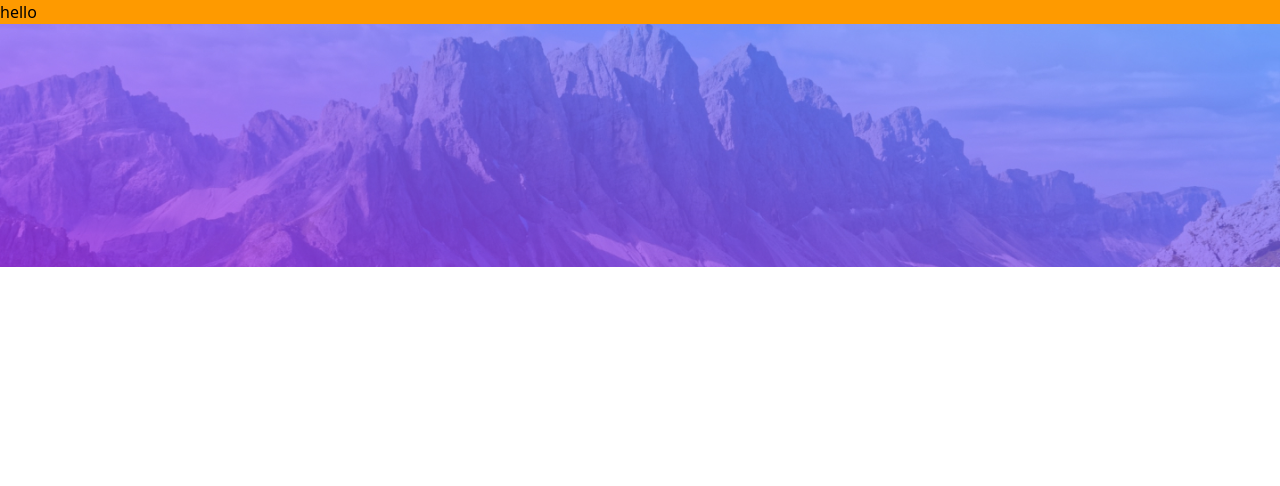
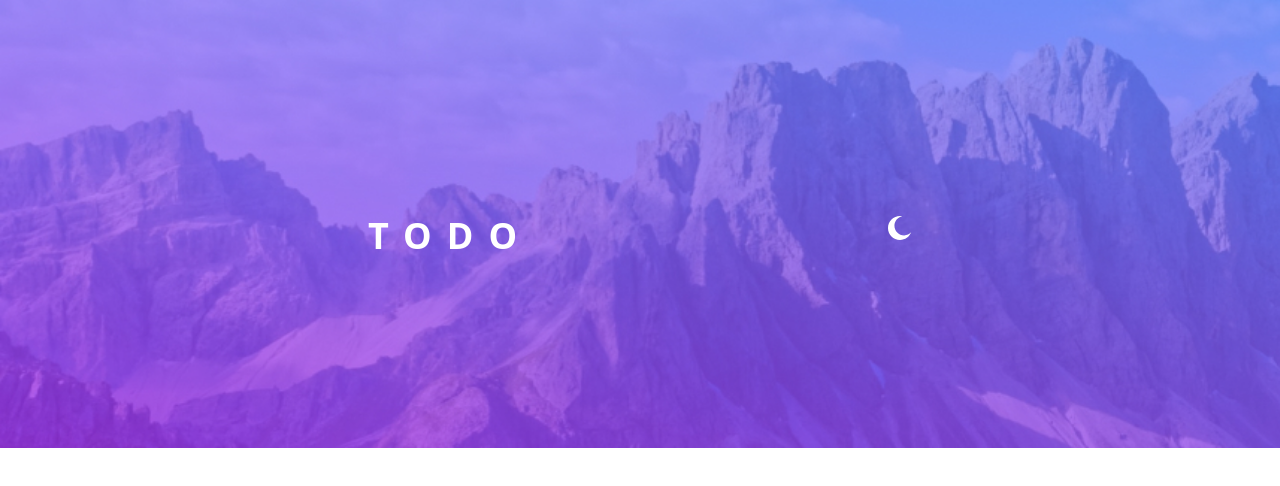
Before and after one commit to AhmedHesham303/Todo, a React (Vite) app: page / in a window 1280 px wide. Shown: the top 486 px of the page. Built offline with nearby package versions, Linux system fonts and the light colour scheme.

Commit message:
Adding the to do header

```diff
--- a/index.html
+++ b/index.html
@@ -4,6 +4,9 @@
     <meta charset="UTF-8" />
     <meta name="viewport" content="width=device-width, initial-scale=1.0" />
     <title>Todo-App</title>
+    <style>
+      @import url("https://fonts.googleapis.com/css2?family=Josefin+Sans:ital,wght@0,100..700;1,100..700&family=Montserrat:ital,wght@0,100..900;1,100..900&family=Nunito+Sans:ital,opsz,wght@0,6..12,200..1000;1,6..12,200..1000&family=Roboto:ital,wght@0,100;0,300;0,400;0,500;0,700;0,900;1,100;1,300;1,400;1,500;1,700;1,900&display=swap");
+    </style>
   </head>
   <body>
     <div id="root"></div>
--- a/src/App.jsx
+++ b/src/App.jsx
@@ -1,5 +1,12 @@
+import TodosList from "./components/TodosList";
+import Header from "./components/Header";
 function App() {
-  return <div className="text-3x bg-amber-500">hello</div>;
+  return (
+    <div className="container w-[34rem] flex items-center justify-center">
+      <Header />
+      <TodosList />
+    </div>
+  );
 }
 
 export default App;
--- a/src/components/Header.jsx
+++ b/src/components/Header.jsx
@@ -1,5 +1,16 @@
 function Header() {
-  return <div></div>;
+  return (
+    <header className="flex justify-between w-full mt-16 mb-10">
+      <h1 className="text-4xl  text-white font-bold tracking-[15px] font-josefin">
+        TODO
+      </h1>
+      <img
+        className="w-6 h-6 hover:cursor-pointer"
+        src="/src/assets/moon-icon.svg"
+        alt="moon icon"
+      />
+    </header>
+  );
 }
 
 export default Header;
--- a/src/components/TodoRow.jsx
+++ b/src/components/TodoRow.jsx
@@ -1,5 +1,5 @@
 function TodoRow() {
-  return <div></div>;
+  return <div className="w-full h-16 bg-white"></div>;
 }
 
 export default TodoRow;
--- a/src/components/TodosList.jsx
+++ b/src/components/TodosList.jsx
@@ -1,5 +1,17 @@
+import TodoRow from "./TodoRow";
+
 function TodosList() {
-  return <div></div>;
+  return (
+    <div className="">
+      <TodoRow />
+      <TodoRow />
+      <TodoRow />
+      <TodoRow />
+      <TodoRow />
+      <TodoRow />
+      <TodoRow />
+    </div>
+  );
 }
 
 export default TodosList;
--- a/src/index.css
+++ b/src/index.css
@@ -1,8 +1,11 @@
 @import "tailwindcss";
+
+@theme {
+  --font-display: "font-josefin", sans-serif;
+}
 @layer base {
   body {
-    background: url("/src/assets/background-img-light.jpg");
-    background-size: cover;
-    background-repeat: no-repeat;
+    @apply bg-cover bg-no-repeat flex justify-center items-center;
+    background-image: url("/src/assets/background-img-light.jpg");
   }
 }
```
Also changed, not shown: src/assets/moon-icon.svg (added).
